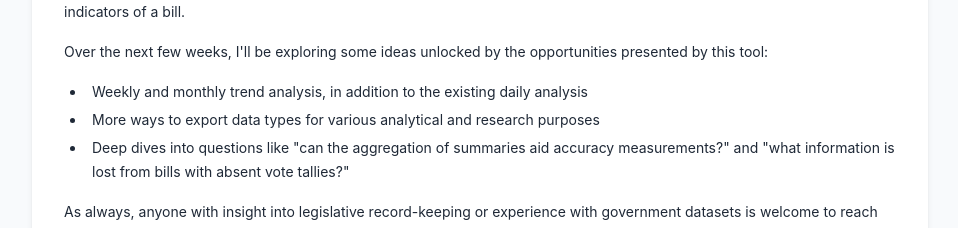
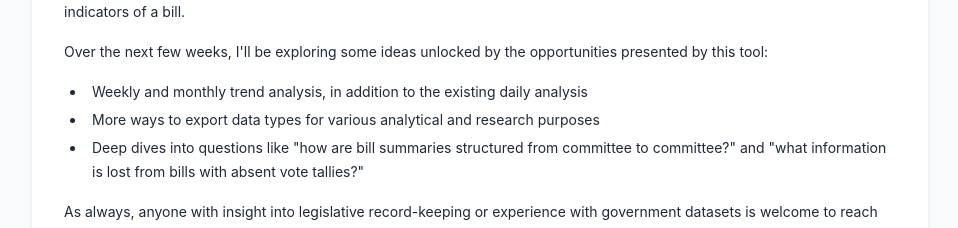
Before and after one commit to arbowl/beacon-hill-tracker, a React (Vite) app in the folder frontend/: page /updates in a window 1280 px wide. Shown: the part 840-1068 px from the top of the page, without its empty margins (160-1118 px from the left). Built offline with nearby package versions, Linux system fonts and the light colour scheme.

Commit message:
Rework potentially risky update

```diff
--- a/frontend/src/data/updates.ts
+++ b/frontend/src/data/updates.ts
@@ -66,7 +66,7 @@ This early observation reinforces the purpose of this tool: to make the public-f
 Over the next few weeks, I'll be exploring some ideas unlocked by the opportunities presented by this tool:
 - Weekly and monthly trend analysis, in addition to the existing daily analysis
 - More ways to export data types for various analytical and research purposes
-- Deep dives into questions like "can the aggregation of summaries aid accuracy measurements?" and "what information is lost from bills with absent vote tallies?"
+- Deep dives into questions like "how are bill summaries structured from committee to committee?" and "what information is lost from bills with absent vote tallies?"
 
 As always, anyone with insight into legislative record-keeping or experience with government datasets is welcome to reach out with questions, concerns, or collaborations. Transparency is a collective effort!`,
   type: 'announcement',
```
